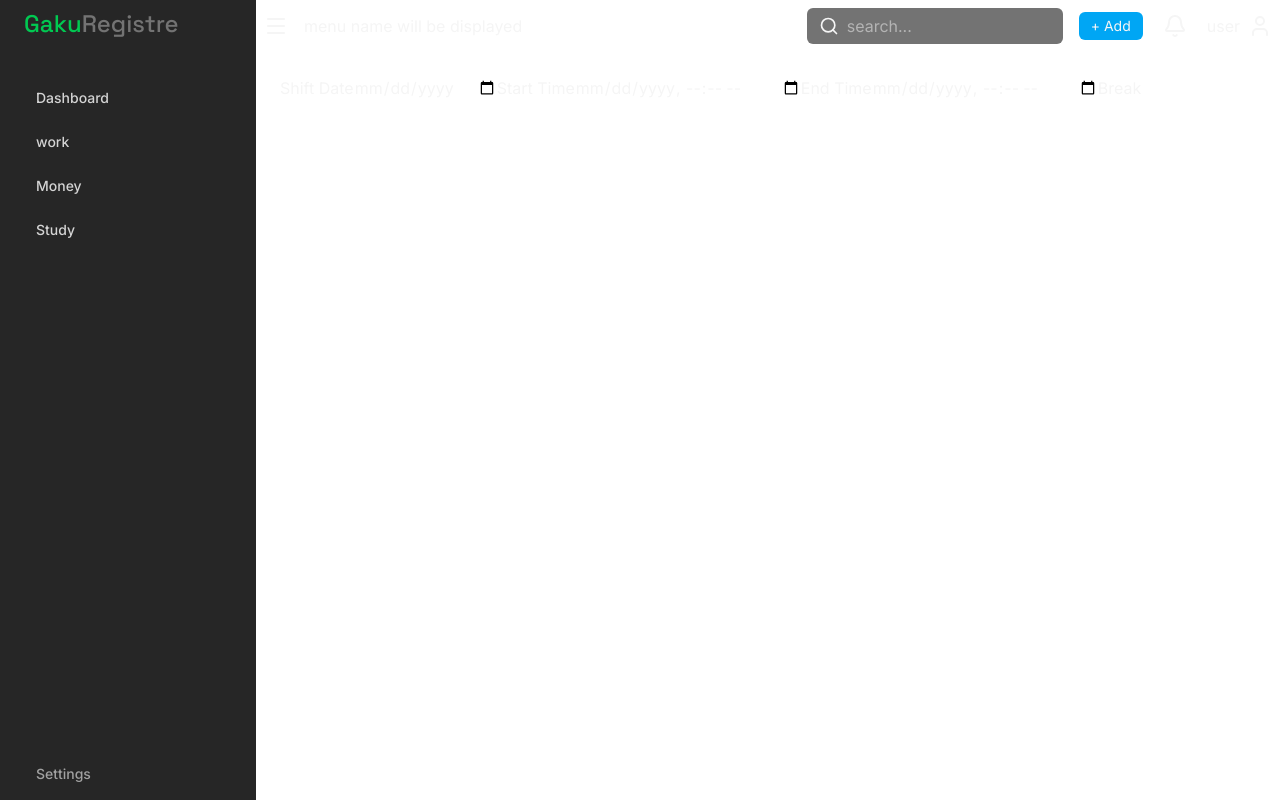
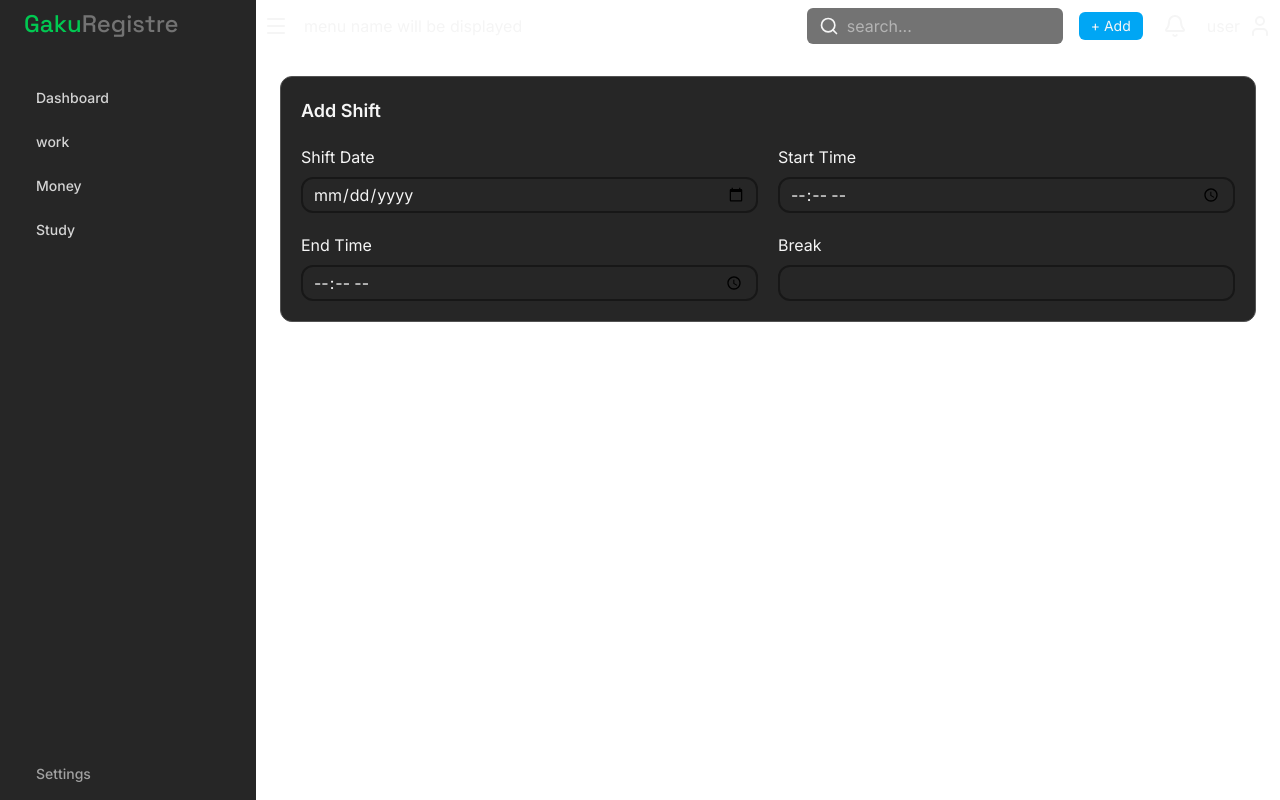
Before and after one commit to Kenny-still12/StudentOS, a React (Vite) app: page / in a window 1280 px wide. Built offline with nearby package versions, Linux system fonts and the light colour scheme.

Commit message:
Fixed styling of Shift form

```diff
--- a/src/Components/work/ShiftForm.jsx
+++ b/src/Components/work/ShiftForm.jsx
@@ -1,18 +1,50 @@
 export default function ShiftForm() {
 
     return (
-        <form action="">
-            <label htmlFor="">Shift Date</label>
-            <input type="date" name="" id="" />
+        <form
+            className="rounded-xl border border-neutral-600 bg-neutral-800 p-6 sm:p-5"
+            action="">
 
-            <label htmlFor="">Start Time</label>
-            <input type="datetime-local" />
+            <h2 className="text-lg font-semibold mb-5">Add Shift</h2>
 
-            <label htmlFor="">End Time</label>
-            <input type="datetime-local" />
+            <div className="grid grid-cols-1 sm:grid-cols-2 gap-5">
 
-            <label htmlFor="">Break</label>
-            <input type="number" />
+                <div
+                    className="flex flex-col gap-2"
+                >
+                    <label htmlFor="">Shift Date</label>
+                    <input
+                        type="date"
+                        name=""
+                        id=""
+                        className="rounded-xl border-2 border-neutral-900 py-1 px-2.5"
+                    />
+                </div>
+                <div
+                    className="flex flex-col gap-2"
+                >
+                    <label htmlFor="">Start Time</label>
+                    <input
+                        type="time"
+                        className="rounded-xl border-2 border-neutral-900 py-1 px-2.5"
+                    />
+                </div>
+
+                <div className="flex flex-col gap-2">
+                    <label htmlFor="">End Time</label>
+                    <input type="time"
+                        className="rounded-xl border-2 border-neutral-900 py-1 px-2.5"
+                    />
+                </div>
+
+                <div className="flex flex-col gap-2">
+                    <label htmlFor="">Break</label>
+                    <input
+                        type="number"
+                        className="rounded-xl border-2 border-neutral-900 py-1 px-2.5"
+                    />
+                </div>
+            </div>
         </form>
     )
 }
```
